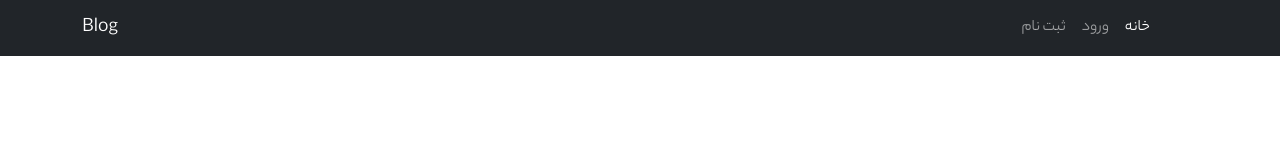
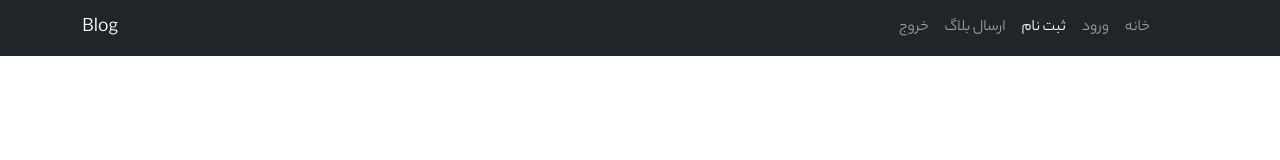
Before and after one commit to alishahi7645/blog-react-redux, a React (Create React App) app: page /register in a window 1280 px wide. Shown: the top 160 px of the page. Built offline with nearby package versions, Linux system fonts and the light colour scheme.

Commit message:
تکمیل خروج کاربر از بلاگ

```diff
--- a/src/components/auth/Register.jsx
+++ b/src/components/auth/Register.jsx
@@ -3,12 +3,13 @@ import "./auth.css";
 import { useState } from "react";
 import axios from "axios";
 import Swal from "sweetalert2";
+import { useNavigate } from "react-router-dom";
 function Register() {
   const [name, setName] = useState("");
   const [email, setEmail] = useState("");
   const [password, setPassword] = useState("");
   const [error, setError] = useState([]);
-  console.log(error);
+  const navigate = useNavigate();
 
   const handleSubmit = async (e) => {
     e.preventDefault();
@@ -20,21 +21,22 @@ function Register() {
 
     await axios
       .post("/api/register", data)
-      .then(res => {
+      .then((res) => {
         if (res.data.status === 200) {
-            Swal.fire({
-                icon: "success",
-                title: 'تبریک میگم!',
-                text:res.data.message,
-                showCancelButton:true,
-                confirmButtonText: 'تایید!',
-                timer: 8000
-            })
+          Swal.fire({
+            icon: "success",
+            title: "تبریک میگم!",
+            text: res.data.message,
+            showCancelButton: true,
+            confirmButtonText: "تایید!",
+            timer: 8000,
+          });
+          navigate('/login')
         } else {
           setError(res.data.validation_errors);
         }
       })
-      .catch(err => {
+      .catch((err) => {
         console.log(err);
       });
   };
@@ -57,9 +59,9 @@ function Register() {
                   onChange={(e) => setName(e.target.value)}
                   name="name"
                 />
-                {error &&
+                {error && (
                   <small className="text-danger mt-3">{error.name}</small>
-                }
+                )}
               </div>
               <div className="form-group mt-3">
                 <label htmlFor="" className="text-white mb-2">
@@ -71,9 +73,9 @@ function Register() {
                   onChange={(e) => setEmail(e.target.value)}
                   name="email"
                 />
-                {error &&
+                {error && (
                   <small className="text-danger mt-3">{error.email}</small>
-                }
+                )}
               </div>
               <div className="form-group mt-3">
                 <label htmlFor="" className="text-white mb-2">
@@ -85,9 +87,9 @@ function Register() {
                   onChange={(e) => setPassword(e.target.value)}
                   name="password"
                 />
-                {error &&
+                {error && (
                   <small className="text-danger mt-3">{error.password}</small>
-                }
+                )}
               </div>
               <div className="form-group mt-4">
                 <button type="submit" className="btn btn-success w-100">
--- a/src/components/navbar/Navbar.js
+++ b/src/components/navbar/Navbar.js
@@ -1,20 +1,33 @@
 import React from 'react';
-import { Link } from 'react-router-dom';
+import { NavLink } from 'react-router-dom';
+import { useNavigate } from "react-router-dom";
 
 const Navbar = () => {
+  const navigate = useNavigate();
+  const logout = (e) =>{
+    e.preventDefault();
+    localStorage.clear();
+    navigate('/login')
+  }
   return (
      <nav className="navbar navbar-expand-sm navbar-dark bg-dark">
      <div className="container">
        <div className="collapse navbar-collapse" id="navbarSupportedContent">
          <ul className="navbar-nav ms-auto mb-2 mb-lg-0">
            <li className="nav-item">
-             <Link className="nav-link active" aria-current="page" to='/'>خانه</Link>
+             <NavLink className="nav-link" aria-current="page" to='/'>خانه</NavLink>
            </li>
            <li className="nav-item">
-             <Link className="nav-link" to="login">ورود</Link>
+             <NavLink className="nav-link" to="login">ورود</NavLink>
            </li>
            <li className="nav-item">
-             <Link className="nav-link" to='/register'>ثبت نام</Link>
+             <NavLink className="nav-link" to='/register'>ثبت نام</NavLink>
+           </li>
+           <li className="nav-item">
+             <NavLink className="nav-link" to='/blog'>ارسال بلاگ</NavLink>
+           </li>
+           <li className="nav-item">
+             <NavLink className="nav-link" to='/logout' onClick={logout}>خروج</NavLink>
            </li>
          </ul>
 
```
